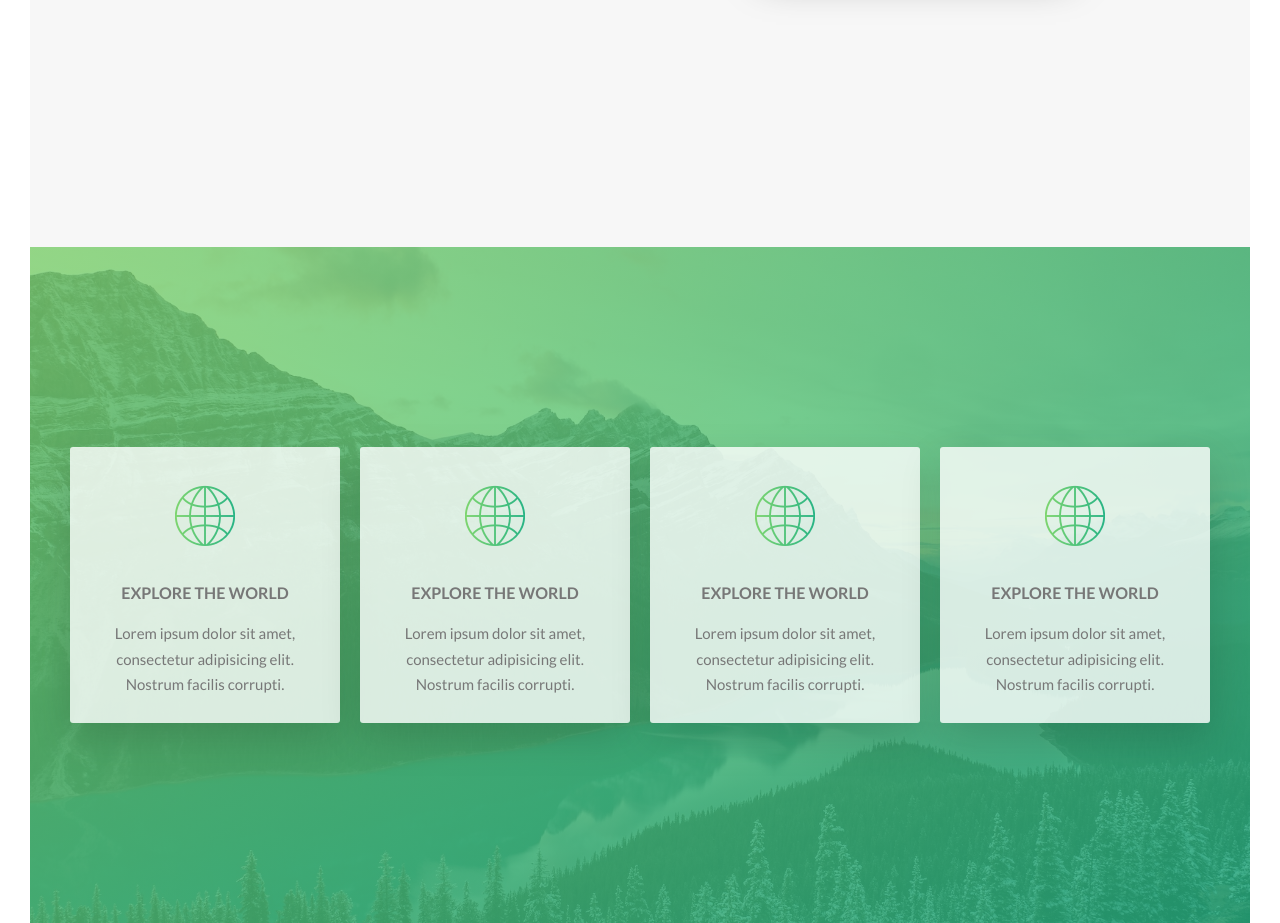
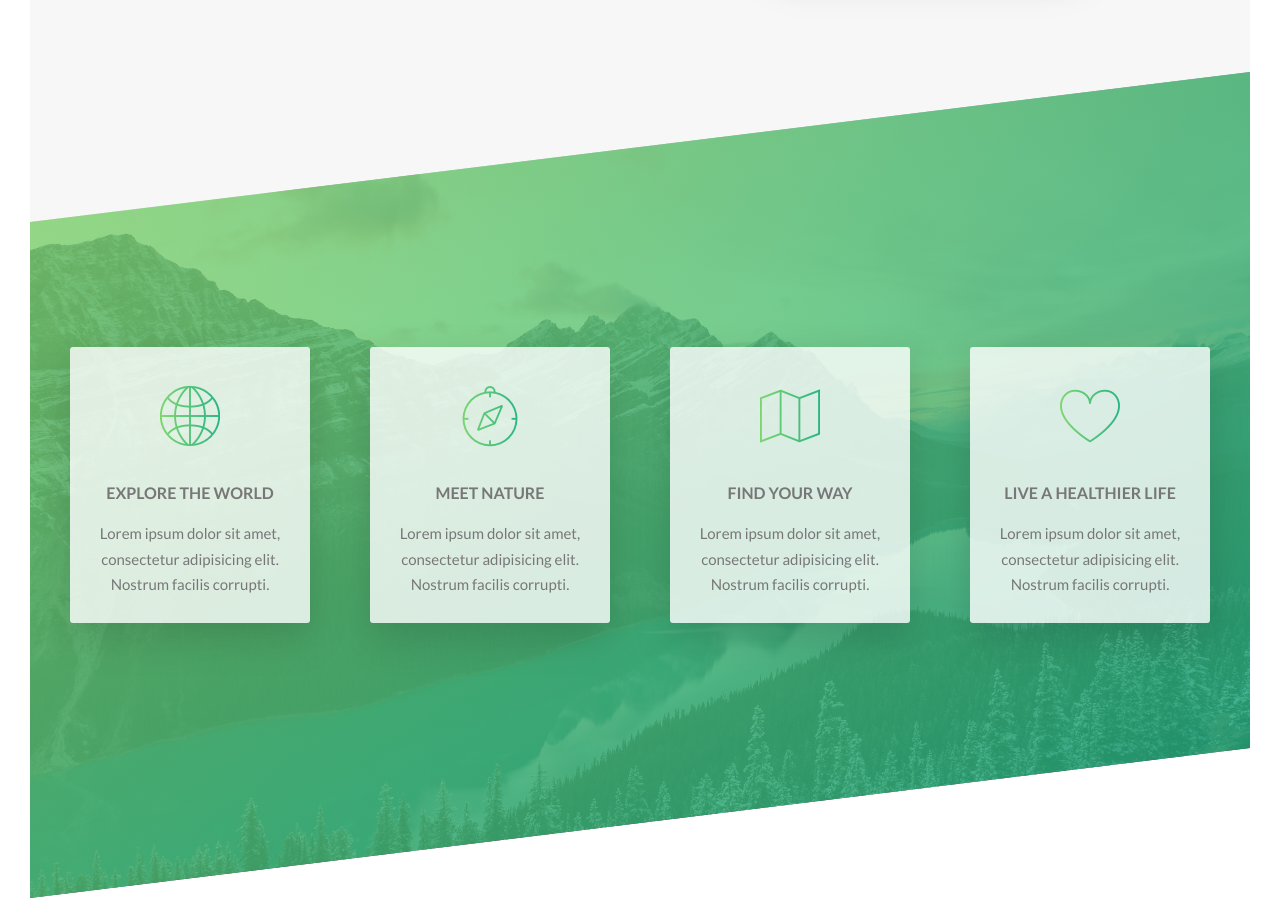
Before and after one commit to pavel-alexeev/natoursProject, a website: page index.html in a window 1280 px wide. Shown: the part 1364-2287 px from the top of the page. After the commit the page ends 2262 px from the top, so only its background shows below. Drawn offline with Linux system fonts and the light colour scheme.

Commit message:
initial commit

```diff
--- a/index.html
+++ b/index.html
@@ -98,9 +98,9 @@
           </div>
           <div class="col-1-of-4">
             <div class="feature-box">
-              <i class="feature-box__icon icon-basic-world"></i>
+              <i class="feature-box__icon icon-basic-compass"></i>
               <h3 class="heading-tertiary u-margin-bottom-small">
-                Explore the world
+                Meet nature
               </h3>
               <p class="feature-box__text">
                 Lorem ipsum dolor sit amet, consectetur adipisicing elit.
@@ -110,9 +110,9 @@
           </div>
           <div class="col-1-of-4">
             <div class="feature-box">
-              <i class="feature-box__icon icon-basic-world"></i>
+              <i class="feature-box__icon icon-basic-map"></i>
               <h3 class="heading-tertiary u-margin-bottom-small">
-                Explore the world
+                Find your way
               </h3>
               <p class="feature-box__text">
                 Lorem ipsum dolor sit amet, consectetur adipisicing elit.
@@ -122,9 +122,9 @@
           </div>
           <div class="col-1-of-4">
             <div class="feature-box">
-              <i class="feature-box__icon icon-basic-world"></i>
+              <i class="feature-box__icon icon-basic-heart"></i>
               <h3 class="heading-tertiary u-margin-bottom-small">
-                Explore the world
+                Live a healthier life
               </h3>
               <p class="feature-box__text">
                 Lorem ipsum dolor sit amet, consectetur adipisicing elit.
--- a/sass/abstracts/_variables.scss
+++ b/sass/abstracts/_variables.scss
@@ -15,4 +15,4 @@ $default-font-size: 1.6rem;
 // GRID
 $grid-width: 114rem;
 $gutter-vertical: 8rem;
-$gutter-horizontal: 2rem;
+$gutter-horizontal: 6rem;
--- a/sass/pages/_home.scss
+++ b/sass/pages/_home.scss
@@ -13,4 +13,10 @@
     ),
     url(../img/nat-4.jpg);
   background-size: cover;
+  transform: skewY(-7deg);
+  margin-top: -10rem;
+
+  & > * {
+    transform: skewY(7deg);
+  }
 }
```
Also changed, not shown: css/style.css.
